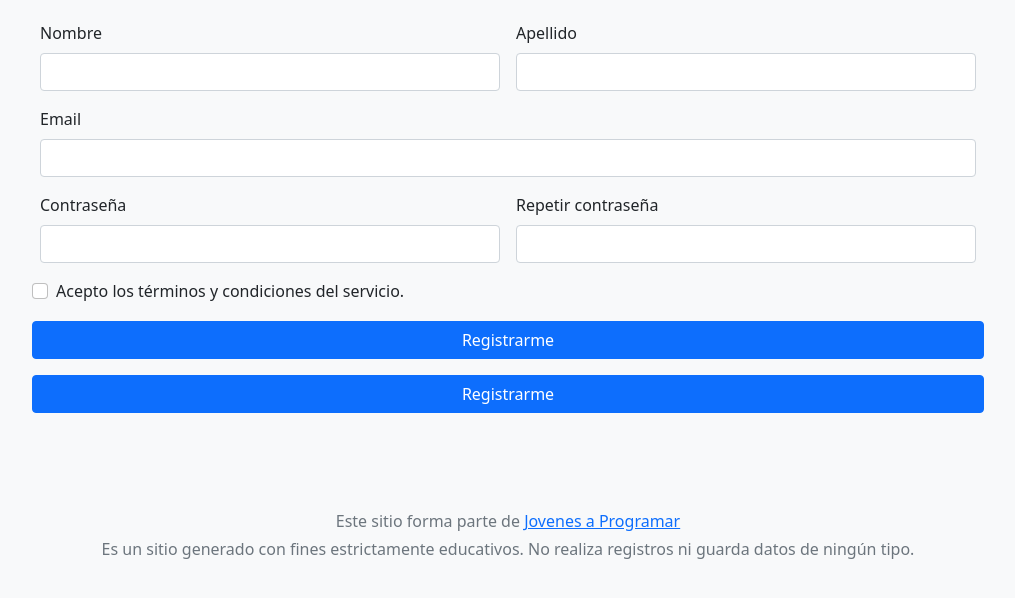
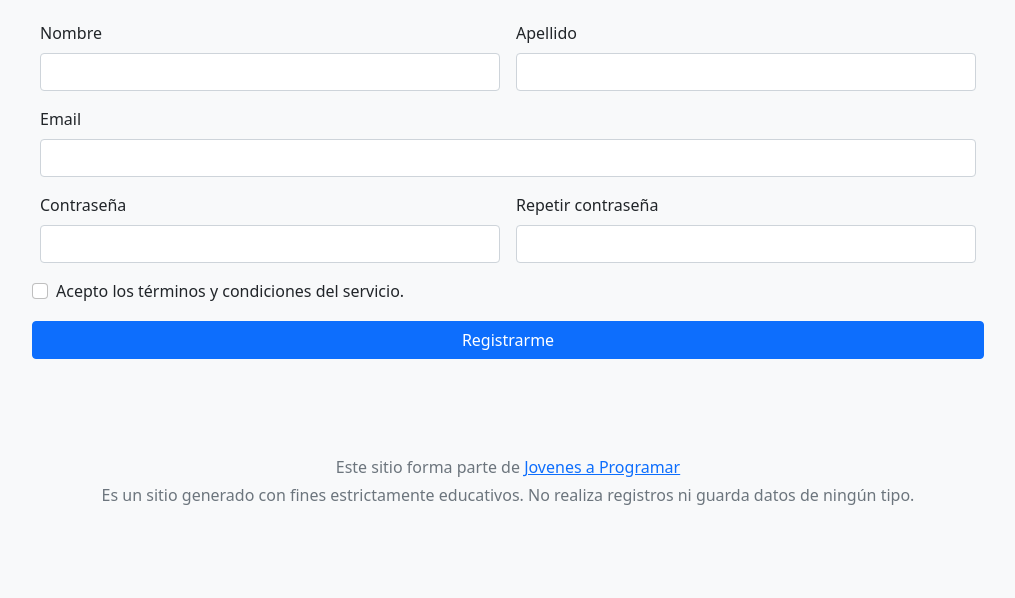
Before and after one commit to devmaikelrm/registro, a plain HTML site: page index.html in a window 1280 px wide. Shown: the part 100-698 px from the top of the page, without its empty margins (132-1147 px from the left). Drawn offline with Linux system fonts and the light colour scheme.

Commit message:
saque boton registrarse de mas

```diff
--- a/index.html
+++ b/index.html
@@ -50,8 +50,6 @@
             </div>
 
             <button class="btn btn-primary" type="button" id="regBtn">Registrarme</button>
-            <button class="btn btn-primary botonRegistro" type="button">Registrarme</button>
-
 
 
           </div>
```
